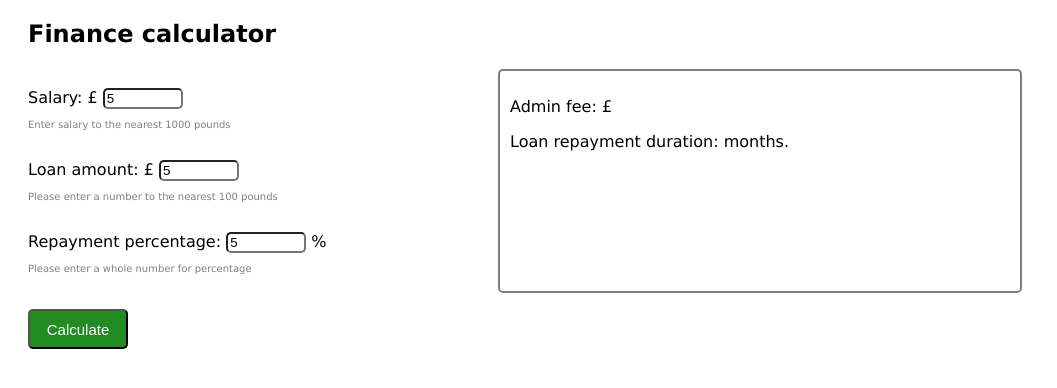
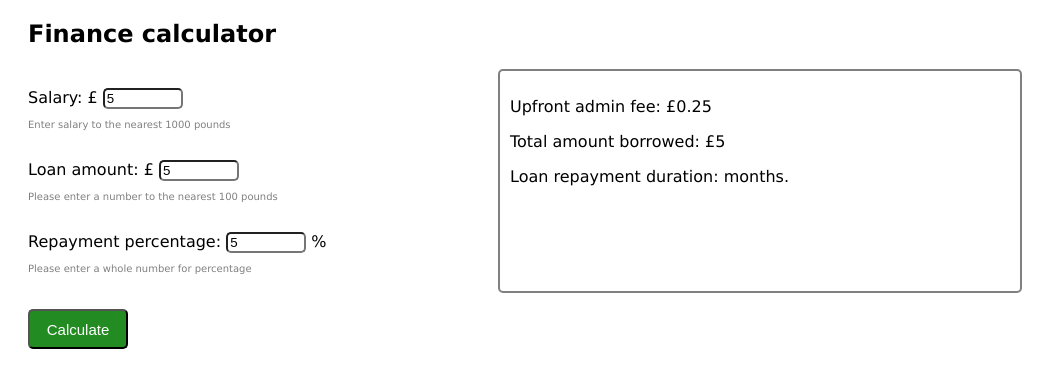
Before and after one commit to daniellaskinner/financeCalculator, a plain HTML site: page index.html in a window 1280 px wide. Both pictures are taken after typing "5", "5", "5" into the empty fields and a click on the button "Calculate". Shown: the whole page, without its empty margins (0-1057 px from the left). Drawn offline with Linux system fonts and the light colour scheme.

Commit message:
worked on get admin fee function and getting results to display on page

```diff
--- a/index.html
+++ b/index.html
@@ -29,7 +29,8 @@
             </div>
         </div>
         <div class="result">
-            <p>Admin fee: £<span></span></p>
+            <p>Upfront admin fee: £<span id="adminFee"></span></p>
+            <p>Total amount borrowed: £<span id="loan"></span></p>
             <p>Loan repayment duration: <span></span> months.</p>
         </div>
     </div>
--- a/index.js
+++ b/index.js
@@ -10,6 +10,7 @@ function getCustomerSalary() {
     }
 }
 
+//add error message for borrow amount >8000
 function getInputBorrowAmount() {
     let borrowAmount = document.getElementById("borrowAmount").value
     if(borrowAmount == 0 || !borrowAmount) {
@@ -35,11 +36,11 @@ function getInputRepaymentPercentage() {
 //calculation function
 //admin fee is up front amount before borrowed amount or anything then additional 500 pounds depending on how much borrowed
 //going to need a + or parseint in front of borrowed amount to treat like number so it doesn't concatenate
-function addAdminFee (borrowAmount) {
+function getAdminFee (borrowAmount) {
     return ((borrowAmount/100) * 5)
 }
 
-var borrowAmountPlusAdminFee = calculateAdminFee(borrowAmount)
+// var borrowAmountPlusAdminFee = getAdminFee(getInputBorrowAmount())
 
 //calculating repayment amount use function calls above to use inputs in calc
 function calculateRepaymentAmount (borrowAmount) {
@@ -60,7 +61,8 @@ function calculateRepaymentAmount (borrowAmount) {
 
 //add event listener to button to trigger the calculate function
 document.querySelector("button").addEventListener("click", ()=> {
+    document.getElementById("loan").textContent = getInputBorrowAmount()
+    document.getElementById("adminFee").textContent = getAdminFee(getInputBorrowAmount())
     console.log(getCustomerSalary())
-    console.log(getInputBorrowAmount())
     console.log(getInputRepaymentPercentage())
 })
```
